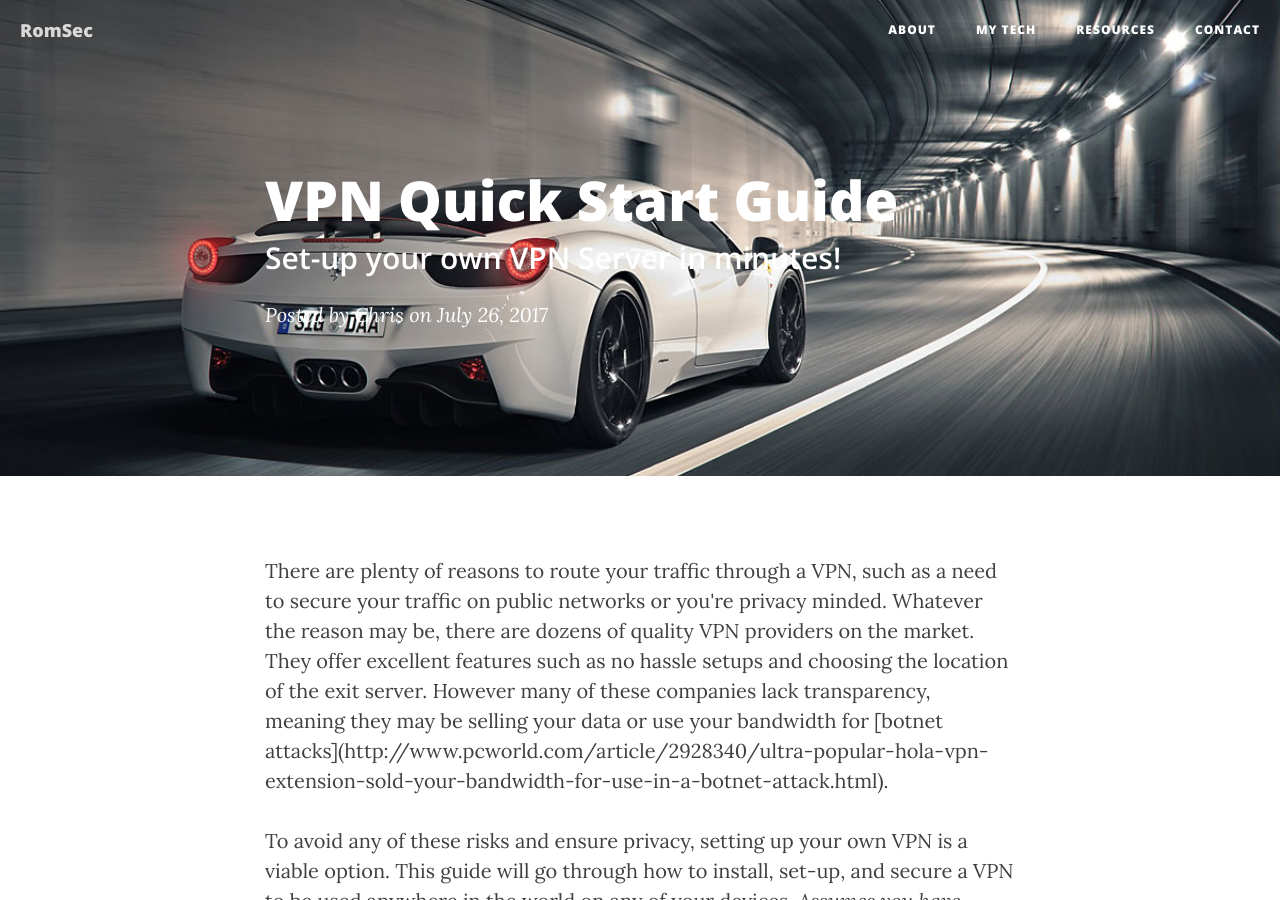
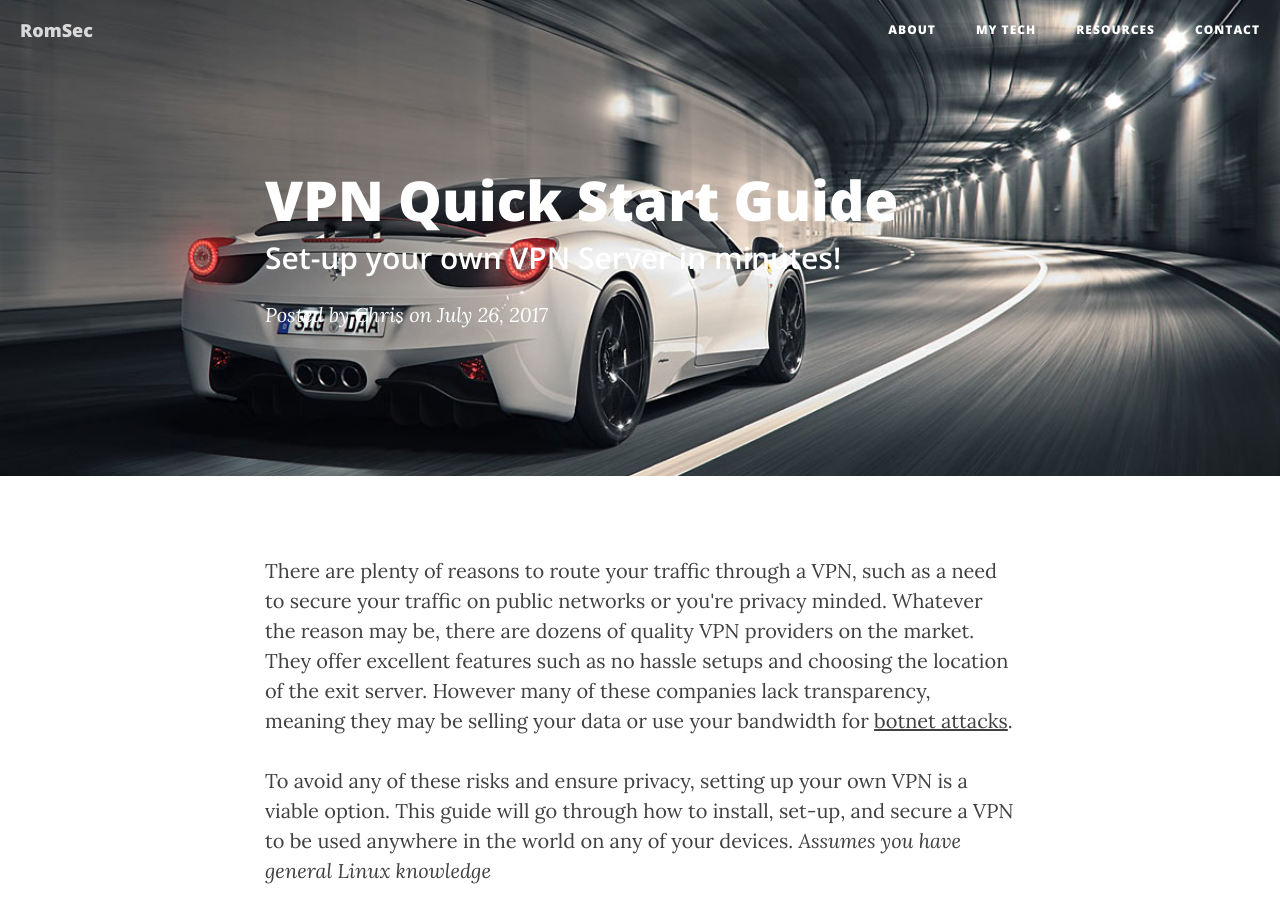
Before and after one commit to RomSec/RomSec.github.io, a Jekyll site: the page built from _posts/2017-07-26-VPN.markdown, in a window 1280 px wide and 900 px high. Built offline with Jekyll 4.4.1, drawn with Linux system fonts in a browser that asks for light colours; nearby versions of some CDN libraries; some of the changed lines change nothing that is shown.

Commit message:
Update 2017-07-26-VPN.markdown

```diff
--- a/_posts/2017-07-26-VPN.markdown
+++ b/_posts/2017-07-26-VPN.markdown
@@ -7,7 +7,7 @@ author:     "Chris"
 header-img: "img/VPN/header.jpg"
 ---
 
-<p>There are plenty of reasons to route your traffic through a VPN, such as a need to secure your traffic on public networks or you're privacy minded. Whatever the reason may be, there are dozens of quality VPN providers on the market. They offer excellent features such as no hassle setups and choosing the location of the exit server. However many of these companies lack transparency, meaning they may be selling your data or use your bandwidth for [botnet attacks](http://www.pcworld.com/article/2928340/ultra-popular-hola-vpn-extension-sold-your-bandwidth-for-use-in-a-botnet-attack.html).</p>
+<p>There are plenty of reasons to route your traffic through a VPN, such as a need to secure your traffic on public networks or you're privacy minded. Whatever the reason may be, there are dozens of quality VPN providers on the market. They offer excellent features such as no hassle setups and choosing the location of the exit server. However many of these companies lack transparency, meaning they may be selling your data or use your bandwidth for <a href="http://www.pcworld.com/article/2928340/ultra-popular-hola-vpn-extension-sold-your-bandwidth-for-use-in-a-botnet-attack.html">botnet attacks</a>.</p>
 
 <p>To avoid any of these risks and ensure privacy, setting up your own VPN is a viable option. This guide will go through how to install, set-up, and secure a VPN to be used anywhere in the world on any of your devices. <i>Assumes you have general Linux knowledge</i></p>
 <hr>
```
